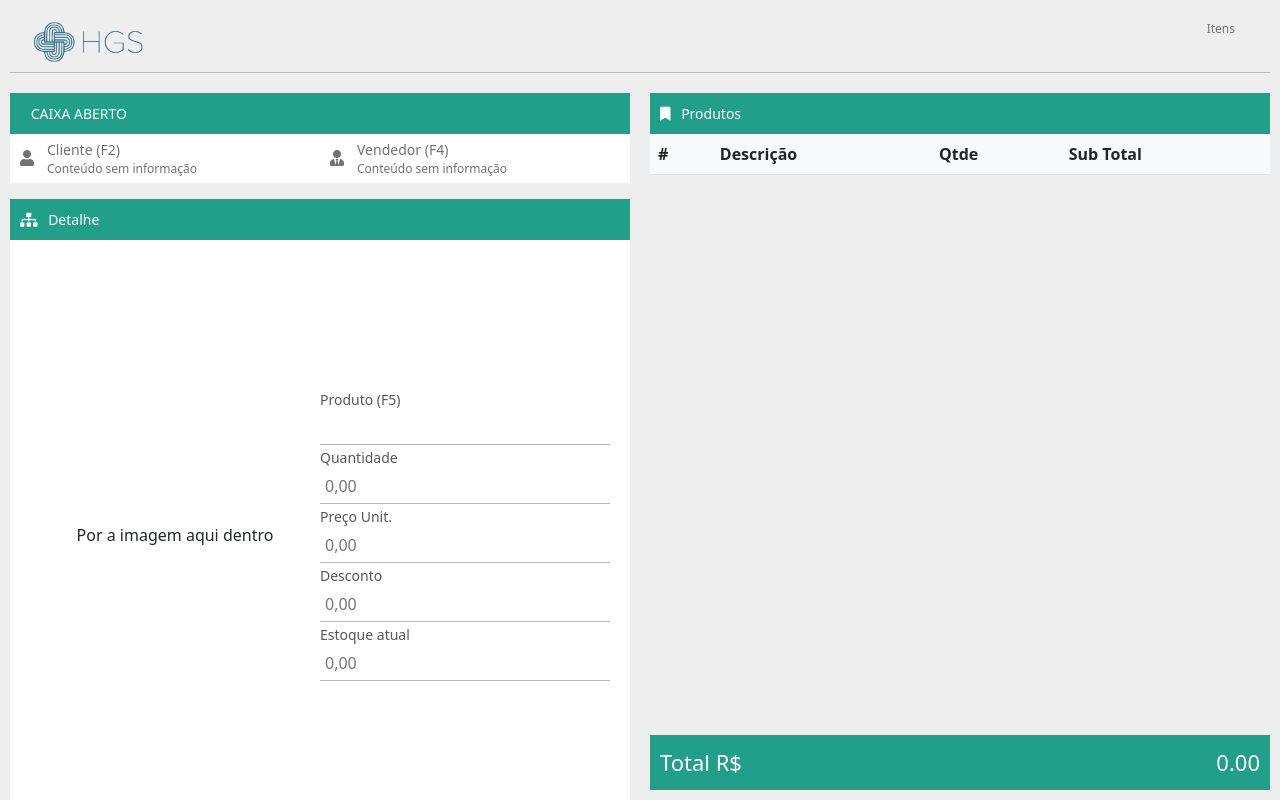
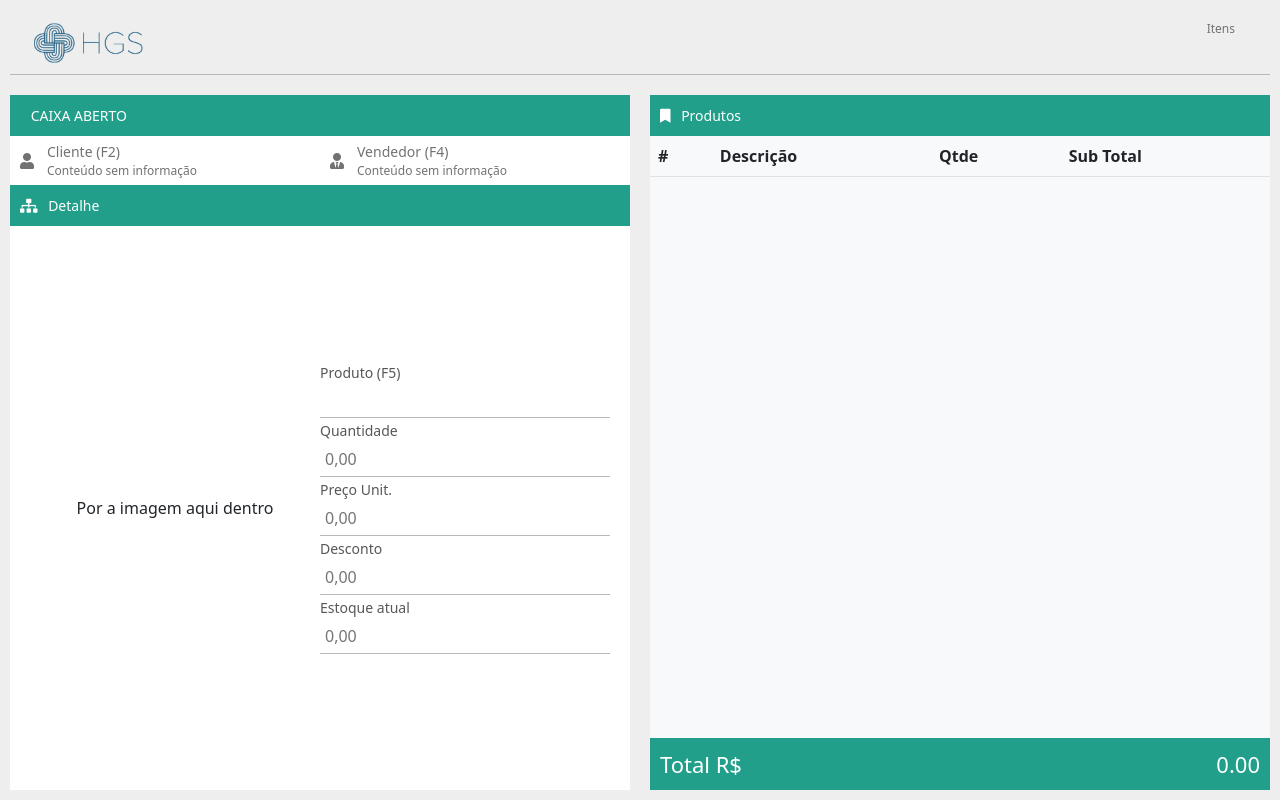
Before and after one commit to hugosilvasbo/pdv.hgs, a Next.js app: page / in a window 1280 px wide. Built offline with nearby package versions, Linux system fonts and the light colour scheme.

Commit message:
20/06/2022 13:30:ss - Ajustes posicionamento da tela

```diff
--- a/pages/index.tsx
+++ b/pages/index.tsx
@@ -1,13 +1,13 @@
 import React from "react";
+import ModalCadItem from "../src/componentes/modal/cadastro/ModalItem";
 import ModalCadCliente from "../src/componentes/modal/cadastro/ModalPessoa";
-import ModalCadItem from "../src/componentes/modal/cadastro/ModalItem";
 import ModalAjuda from "../src/componentes/modal/ModalAjuda";
 import CabecalhoHome from "../src/componentes/screen/home/CabecalhoHome";
 import ConsumidorDetalhe from "../src/componentes/screen/home/ConsumidorDetalheHome";
 import ProdutoDetalhe from "../src/componentes/screen/home/ProdutoDetalheHome";
 import TabelaProdutos from "../src/componentes/screen/home/TabelaProdutosHome";
+import TituloBox from "../src/componentes/screen/home/TituloBox";
 import Totalizador from "../src/componentes/screen/home/TotalizadorHome";
-import WrapperConteudo from "../src/componentes/screen/home/WrapperConteudo";
 import { IItemPedido } from "../src/interfaces/db/modelagem/interfaces/IItemPedido";
 import styles from "../styles/Home.module.scss";
 
@@ -69,12 +69,12 @@ class Home extends React.Component {
             key={"cabecalho"}
             onShowModalItemCadastro={() => this.setState({ showModalItemCadastro: true })}
           />
-          <div className="d-flex flex-row w-100 h-100">
+          <div className={styles.box_content}>
             <div className={styles.box_esquerdo}>
               <ConsumidorDetalhe
                 caixa_status={this.state.caixa_status}
               />
-              <WrapperConteudo className="h-100" title={{ type_img: "detail", label: "Detalhe" }} >
+              <TituloBox label={"Detalhe"} type_img={"detail"} />
               <div id={styles.box_item_atual}>
                 <div className={styles.item_atual}>Por a imagem aqui dentro</div>
                 <div className={styles.item_atual}>
@@ -83,12 +83,10 @@ class Home extends React.Component {
                   />
                 </div>
               </div>
-              </WrapperConteudo>
             </div>
             <div className={styles.box_direito}>
-              <WrapperConteudo className="h-100" title={{ type_img: "product", label: "Produtos" }}>
+              <TituloBox label={"Produtos"} type_img={"product"} />
               <TabelaProdutos itens={this.state.itens} />
-              </WrapperConteudo>
               <Totalizador total={this.state.total} />
             </div>
           </div>
--- a/src/componentes/screen/home/ConsumidorDetalheHome.tsx
+++ b/src/componentes/screen/home/ConsumidorDetalheHome.tsx
@@ -1,7 +1,7 @@
 import React from "react";
 import InfoButton from "../../button/InfoButton";
 import ModalPessoa from "../../modal/cadastro/ModalPessoa";
-import WrapperConteudo from "../../screen/home/WrapperConteudo";
+import TituloBox from "./TituloBox";
 
 interface IConsumidorDetalheHome {
   caixa_status: string;
@@ -15,12 +15,11 @@ export class ConsumidorDetalheHome extends React.Component<IConsumidorDetalheHom
   render() {
     return (
       <>
-        <WrapperConteudo className="bg-light mb-3" title={{ type_img: "", label: this.props.caixa_status }}>
-          <div className="d-flex justify-content-between">
-            <InfoButton title="Cliente (F2)" subtitle="" icon="client" onClickItem={() => this.setState({ showModalPessoa: true })} />
-            <InfoButton title="Vendedor (F4)" subtitle="" icon="seller" onClickItem={() => console.log("Clicou no vendedor...")} />
-          </div>
-        </WrapperConteudo>
+        <TituloBox label={this.props.caixa_status} type_img={""} />
+        <div className="d-flex justify-content-between">
+          <InfoButton title="Cliente (F2)" subtitle="" icon="client" onClickItem={() => this.setState({ showModalPessoa: true })} />
+          <InfoButton title="Vendedor (F4)" subtitle="" icon="seller" onClickItem={() => console.log("Clicou no vendedor...")} />
+        </div>
 
         <ModalPessoa
           onClose={() => this.setState({ showModalPessoa: false })}
--- a/src/componentes/screen/home/TabelaProdutosHome.tsx
+++ b/src/componentes/screen/home/TabelaProdutosHome.tsx
@@ -6,6 +6,7 @@ export default class TabelaProdutosHome extends React.Component<any, {}> {
   render() {
     return (
       <>
+        <div className="overflow-auto h-100 bg-light">
           <table className="table table-striped bg-light">
             <thead>
               <tr>
@@ -28,6 +29,7 @@ export default class TabelaProdutosHome extends React.Component<any, {}> {
               ))}
             </tbody>
           </table>
+        </div>
       </>
     );
   }
--- a/src/componentes/screen/home/TituloBox.tsx
+++ b/src/componentes/screen/home/TituloBox.tsx
@@ -1,7 +1,6 @@
-import React from "react";
 import style from "../../../../styles/componentes/screen/home/TituloBox.module.scss";
 import { ITituloBox } from "../../../interfaces/componentes/screen/home/interface/ITituloBox";
-import { GetBootstrapImgFromTypeImages, TypeImages } from "../../../types/TypeImages";
+import { GetBootstrapImgFromTypeImages } from "../../../types/TypeImages";
 
 const TituloBox = (props: ITituloBox) => {
     return (
--- a/src/componentes/screen/home/WrapperConteudo.tsx
+++ /dev/null
@@ -1,22 +0,0 @@
-import { ITituloBox } from "../../../interfaces/componentes/screen/home/interface/ITituloBox";
-import TituloBox from "./TituloBox";
-
-interface IConteudoBox {
-    title: ITituloBox;
-    children: any;
-    className?: string
-}
-
-const WrapperConteudo = (props: IConteudoBox) => {
-    return (
-        <div className={props.className}>
-            <TituloBox
-                label={props.title.label}
-                type_img={props.title.type_img}
-            />
-            {props.children}
-        </div>
-    )
-}
-
-export default WrapperConteudo;
--- a/src/db/config/Service.ts
+++ b/src/db/config/Service.ts
@@ -7,7 +7,7 @@ if (true) {
     version: "9.4",
     connection: {
       host: "127.0.0.1",
-      port: 5433,
+      port: 5432,
       user: "postgres",
       password: "postgres",
       database: "dbestudo",
--- a/styles/Generics.scss
+++ b/styles/Generics.scss
@@ -30,6 +30,14 @@ $margin_20px: 20px;
   height: 100%;
 }
 
+.h_100 {
+  height: 100%;
+}
+
+.teste {
+  background-color: #219f8a;
+}
+
 .trbl_0 {
   bottom: 0;
   right: 0;
--- a/styles/Home.module.scss
+++ b/styles/Home.module.scss
@@ -2,7 +2,6 @@
 
 $color_border: #b8b8b8;
 $font_size_titulo: 12px;
-$height_box_cabecalho: 35px;
 
 .home_body {
   @extend .d_flex_col, .w_100_h_100;
@@ -10,7 +9,11 @@ $height_box_cabecalho: 35px;
   padding: 10px;
   background-color: $cor_bg_global;
   overflow-y: scroll;
-}
+
+  .box_content {
+    @extend .d_flex_row;
+    width: 100%;
+    height: calc(100% - 85px);
 
     .box_esquerdo {
       @extend .d_flex_col;
@@ -25,13 +28,14 @@ $height_box_cabecalho: 35px;
       margin-left: 10px;
       height: 100%;
     }
+  }
 
   #box_cabecalho {
     @extend .d_flex_row;
     border-bottom: 1px solid $color_border;
     color: $font_color_titulo;
     font-size: $font_size_titulo;
-  height: 70px;
+    height: 65px;
     justify-content: space-between;
     margin-bottom: $margin_20px;
 
@@ -85,31 +89,4 @@ $height_box_cabecalho: 35px;
       width: 50%;
     }
   }
-
-#box_grid_item {
-  border: 1px solid rgb(202, 202, 202);
-  color: white;
-  overflow-y: scroll;
-  padding: $margin_20px;
-
-  #table_item {
-    color: rgb(27, 27, 27);
-    width: 100%;
-
-    thead {
-      text-align: center;
-      font-weight: 500;
 }
-
-    tbody {
-      #td_preco {
-        @extend .d_flex_row;
-        justify-content: flex-end;
-      }
-
-      tr:nth-child(even) {
-        background-color: rgb(224, 224, 224);
-      }
-    }
-  }
-}
--- a/styles/componentes/screen/home/ConsumidorDetalheHome.module.scss
+++ /dev/null
@@ -1 +0,0 @@
-@import "../../../Generics.scss";
```
Lines whose indentation alone changed are shown as unchanged.
